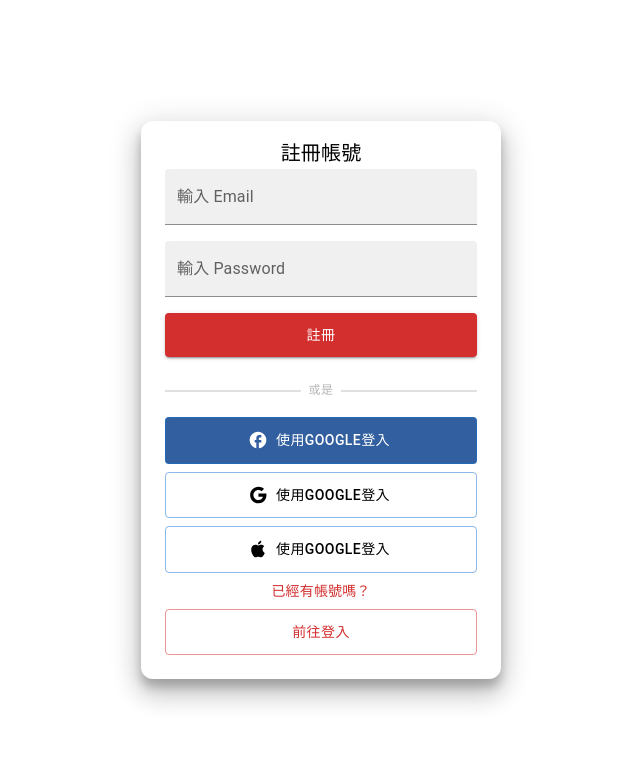
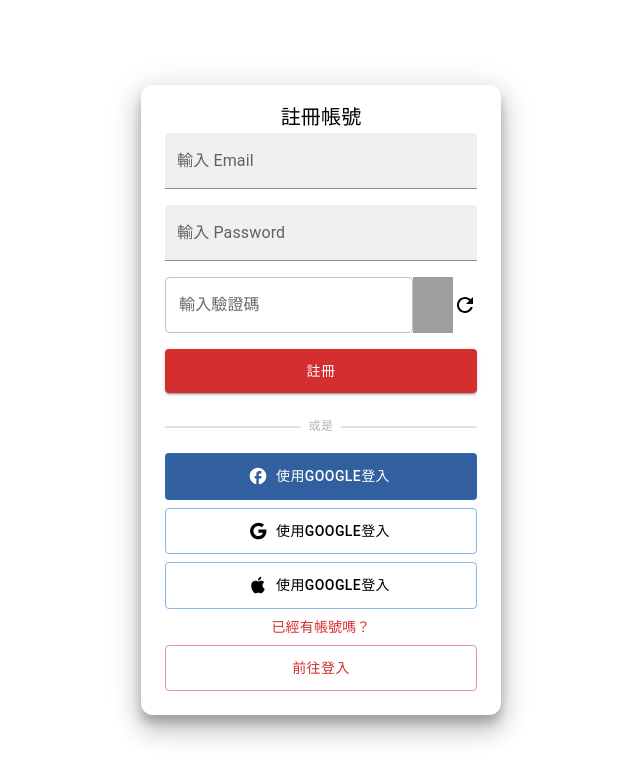
Before and after one commit to Yana818/kaigon, a Next.js app: page /Signup in a window 1280 px wide. Shown: the top 780 px of the page, without its empty margins (319-959 px from the left). Built offline with nearby package versions, Linux system fonts and the light colour scheme; grey boxes are pictures that could not be loaded.

Commit message:
add captcha field in sign up page

```diff
--- a/pages/Signup/index.js
+++ b/pages/Signup/index.js
@@ -4,6 +4,7 @@ import { css } from "@emotion/react";
 import Typography from "@mui/material/Typography";
 import Divider from "@mui/material/Divider";
 import TextField from "@mui/material/TextField";
+import RefreshIcon from '@mui/icons-material/Refresh';
 import ButtonComponent from "../../root/components/ButtonComponent";
 import LoginWithApple from "../../root/components/LoginWithApple";
 import LoginWithFB from "../../root/components/LoginWithFB";
@@ -14,6 +15,10 @@ import InputPassword from "../../root/components/InputPassword";
 export default function Signup() {
   const [email, setEmail] = useState("");
   const [password, setPassword] = useState("");
+  const imgUrl = 'https://kaigon.sidesideeffect.io/api/auth/captcha/6a05ec36-526c-41e1-86d9-0df9a0e18348/image';
+  const fetchSignupAPI = (inputEmail, inputPassword) => {
+    console.log(inputEmail, inputPassword);
+  };
   return (
     <div css={cotainerStyle}>
       <div css={mainStyle}>
@@ -30,11 +35,24 @@ export default function Signup() {
               password={password}
               setPassword={setPassword}
             />
+            <div css={CaptchaFieldStyle}>
+              <TextField
+                id="outlined-basic"
+                label="輸入驗證碼"
+                variant="outlined"
+              />
+              <div css={CaptchaStyle(imgUrl)}>
+              </div>
+              <RefreshIcon
+                css={refreshIconStyle}
+              />
+            </div>
             <ButtonComponent
               variant={"contained"}
               color={"error"}
               style={btnstyle}
               btnText={"註冊"}
+              onClick={() => fetchSignupAPI(email, password)}
             />
           </Typography>
           <div css={dividerContainerStyle}>
@@ -146,3 +164,22 @@ const textColor = (color) =>
   css`
     color: ${color};
   `;
+
+const CaptchaFieldStyle = css`
+  margin-bottom: 16px;
+  display: flex;
+`;
+
+const CaptchaStyle = (url) =>
+  css`
+    flex-grow: 2;
+    background-image: url(${url});
+    background-repeat: no-repeat;
+    background-position: center;
+    background-size: 300%;
+  `;
+
+const refreshIconStyle = css`
+    margin: auto;
+    cursor: pointer;
+`
```
Also changed, not shown: .eslintrc.json.
